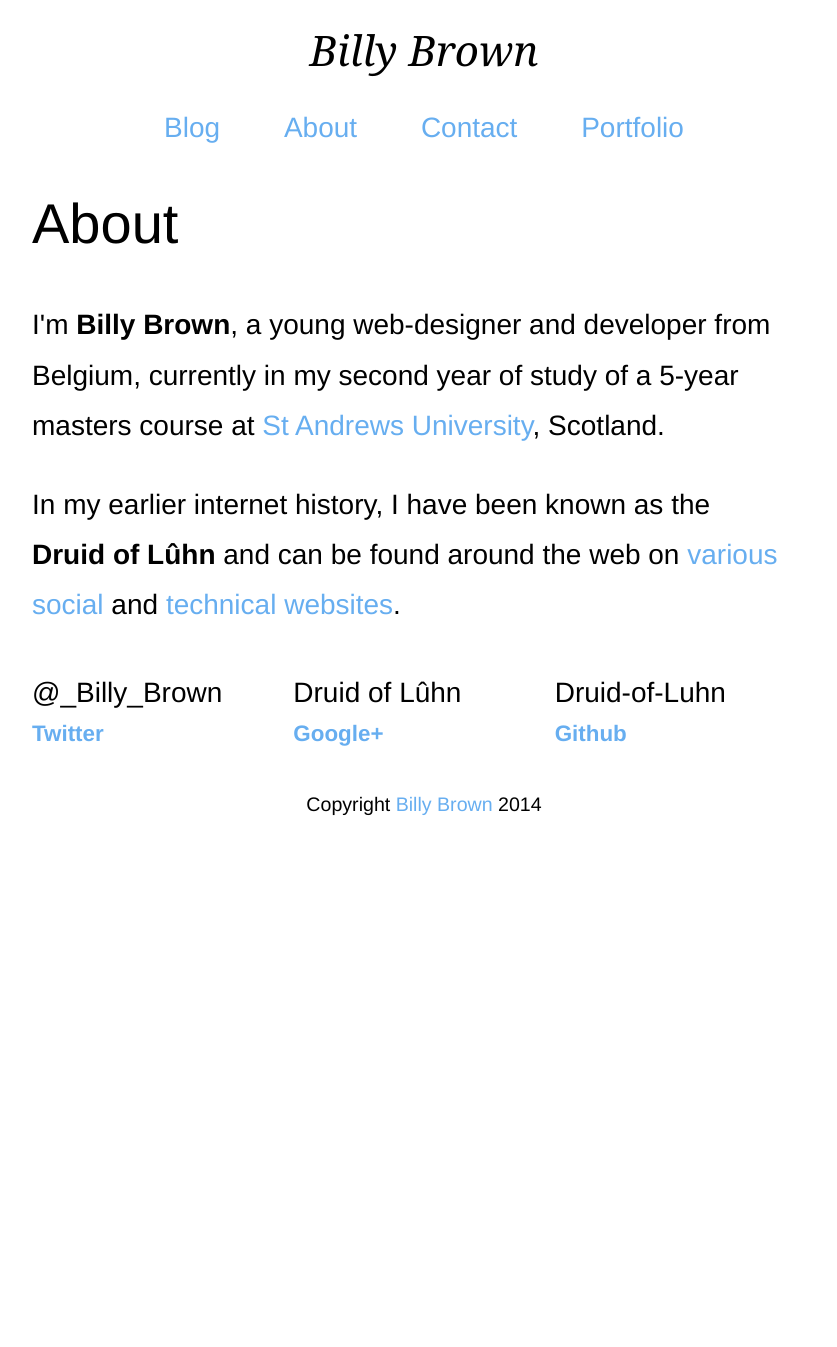
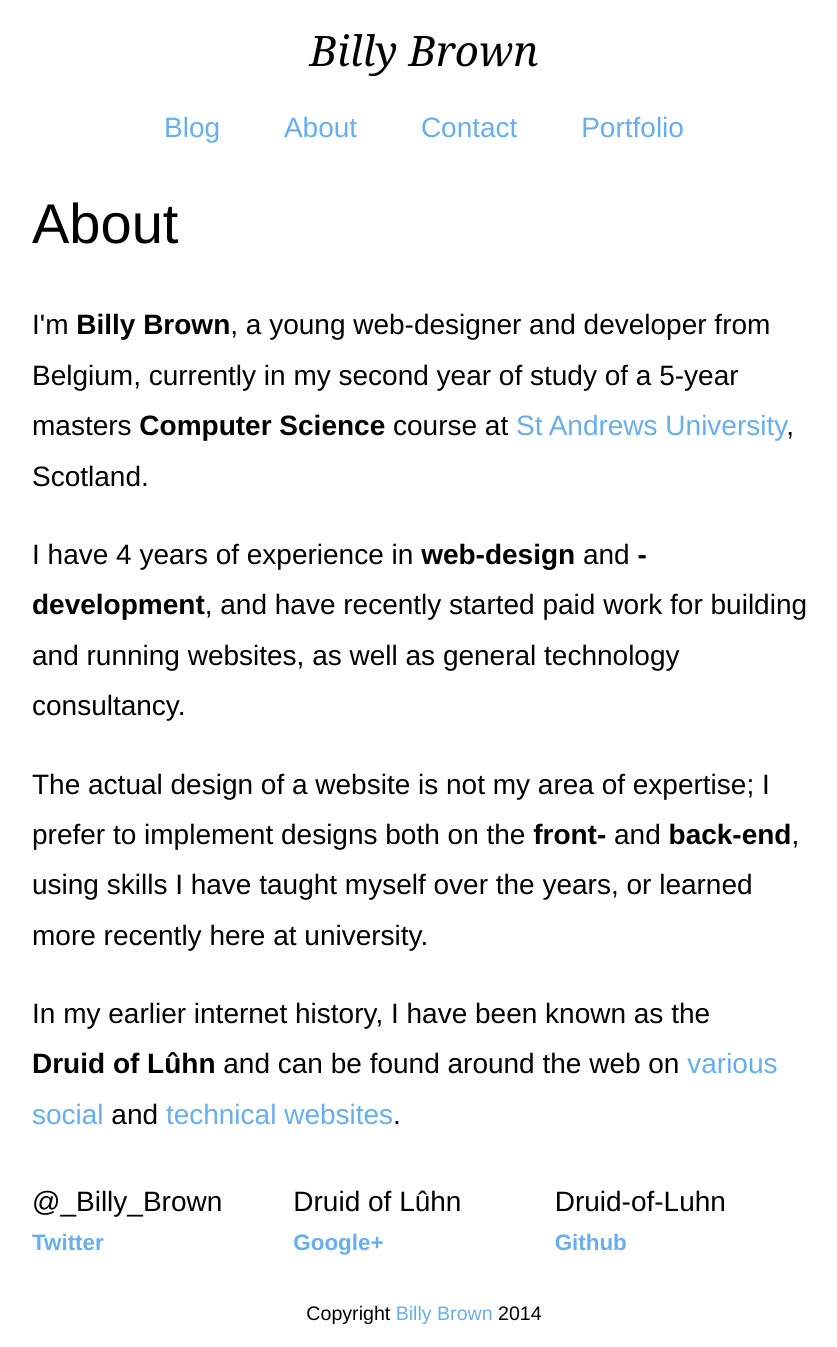
Before and after one commit to Druid-of-Luhn/druid-of-luhn.github.io, a Jekyll site: the page built from about/index.html, in a window 1280 px wide. Shown: the whole page, without its empty margins (216-1053 px from the left). Built offline with Jekyll 4.4.1, drawn with Linux system fonts in a browser that asks for light colours; before the commit the page ends 900 px from its top, so only the background shows below that.

Commit message:
Updated about information.

```diff
--- a/about/index.html
+++ b/about/index.html
@@ -4,5 +4,10 @@ title: About | Billy Brown
 ---
 <h1>About</h1>
 
-<p>I'm <strong>Billy Brown</strong>, a young web-designer and developer from Belgium, currently in my second year of study of a 5-year masters course at <a href="http://www.st-andrews.ac.uk/" title="St Andrews University">St Andrews University</a>, Scotland.</p>
+<p>I'm <strong>Billy Brown</strong>, a young web-designer and developer from Belgium, currently in my second year of study of a 5-year masters <strong>Computer Science</strong> course at <a href="http://www.st-andrews.ac.uk/" title="St Andrews University">St Andrews University</a>, Scotland.</p>
+
+<p>I have 4 years of experience in <strong>web-design</strong> and <strong>-development</strong>, and have recently started paid work for building and running websites, as well as general technology consultancy.</p>
+
+<p>The actual design of a website is not my area of expertise; I prefer to implement designs both on the <strong>front-</strong> and <strong>back-end</strong>, using skills I have taught myself over the years, or learned more recently here at university.</p>
+
 <p>In my earlier internet history, I have been known as the <strong>Druid&nbsp;of&nbsp;Lûhn</strong> and can be found around the web on <a href="https://plus.google.com/+DruidofL%C3%BBhn" title="Google Plus">various</a> <a href="http://twitter.com/_Billy_Brown" title="Twitter">social</a> and <a href="https://github.com/Druid-of-Luhn" title="GitHub">technical</a> <a href="http://css-tricks.com/forums/users/cyneWATCH/forums/all-topics/" title="CSS-Tricks forums">websites</a>.
```
